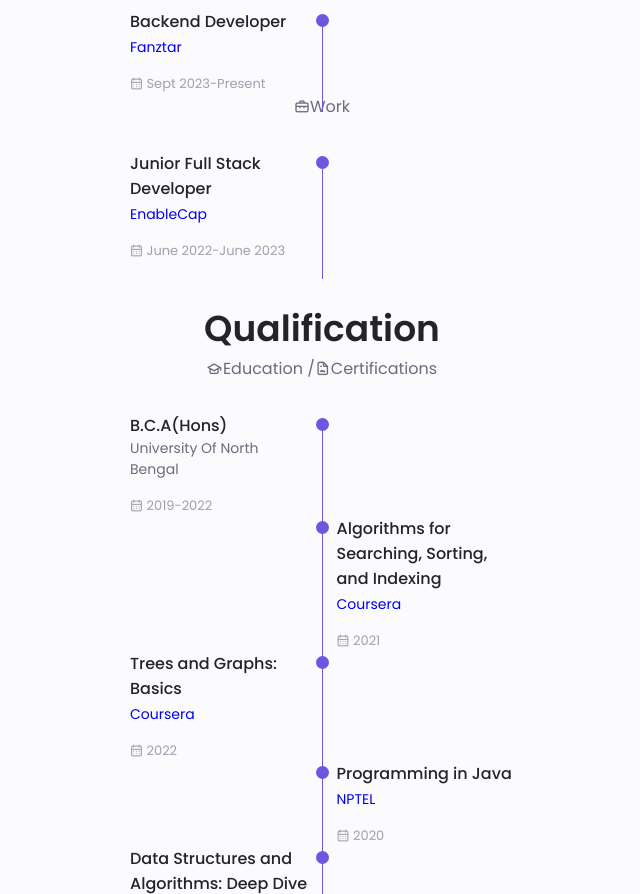
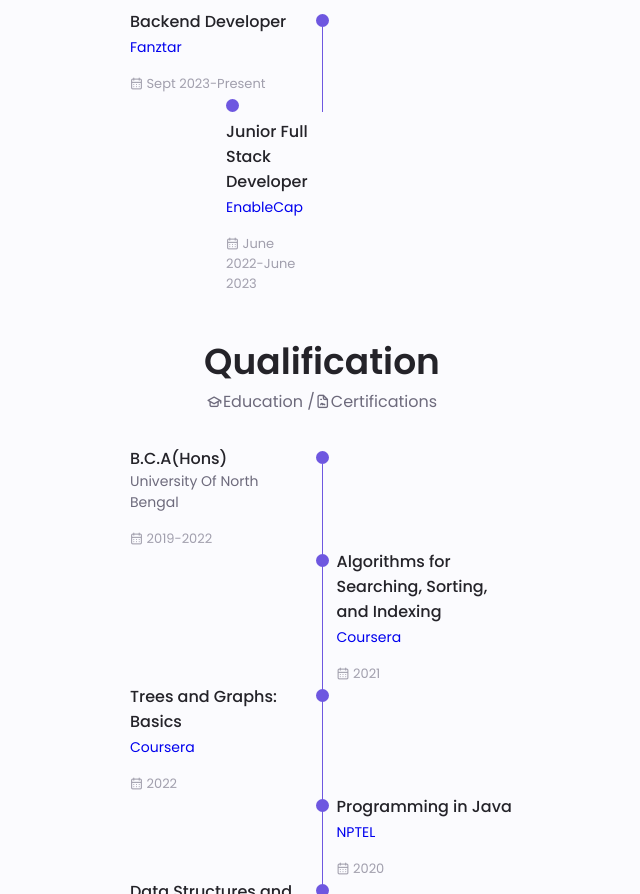
Before and after one commit to Ritesh7766/Ritesh7766.github.io, a plain HTML site: page index.html in a window 1280 px wide. Shown: the part 1805-2699 px from the top of the page, without its empty margins (318-958 px from the left). Drawn offline with nearby package versions, Linux system fonts and the light colour scheme.

Commit message:
Update index.html

```diff
--- a/index.html
+++ b/index.html
@@ -387,17 +387,13 @@
           </div>
         </div>
 
-      </div>
-
-      <div class="qualification__container container">
-        <div class="qualification__tabs">
-          <div class="qualification__button button--flex qualification__active" data-target="#education">
-            <i class="uil uil-suitcase-alt"></i> Work
-          </div>
-        </div>
-
         <div class="qualification__sections">
           <div class="qualification__content qualification__active" data-content id="education">
+
+            <div>
+              <span class="qualification__rounder"></span>
+              <span class="qualification__line"></span>
+            </div>
 
             <div class="qualification__data">
               <div>
@@ -407,11 +403,6 @@
                   <i class="uil uil-calendar-alt"></i>
                   June 2022-June 2023
                 </div>
-              </div>
-
-              <div>
-                <span class="qualification__rounder"></span>
-                <span class="qualification__line"></span>
               </div>
 
           </div>
```
